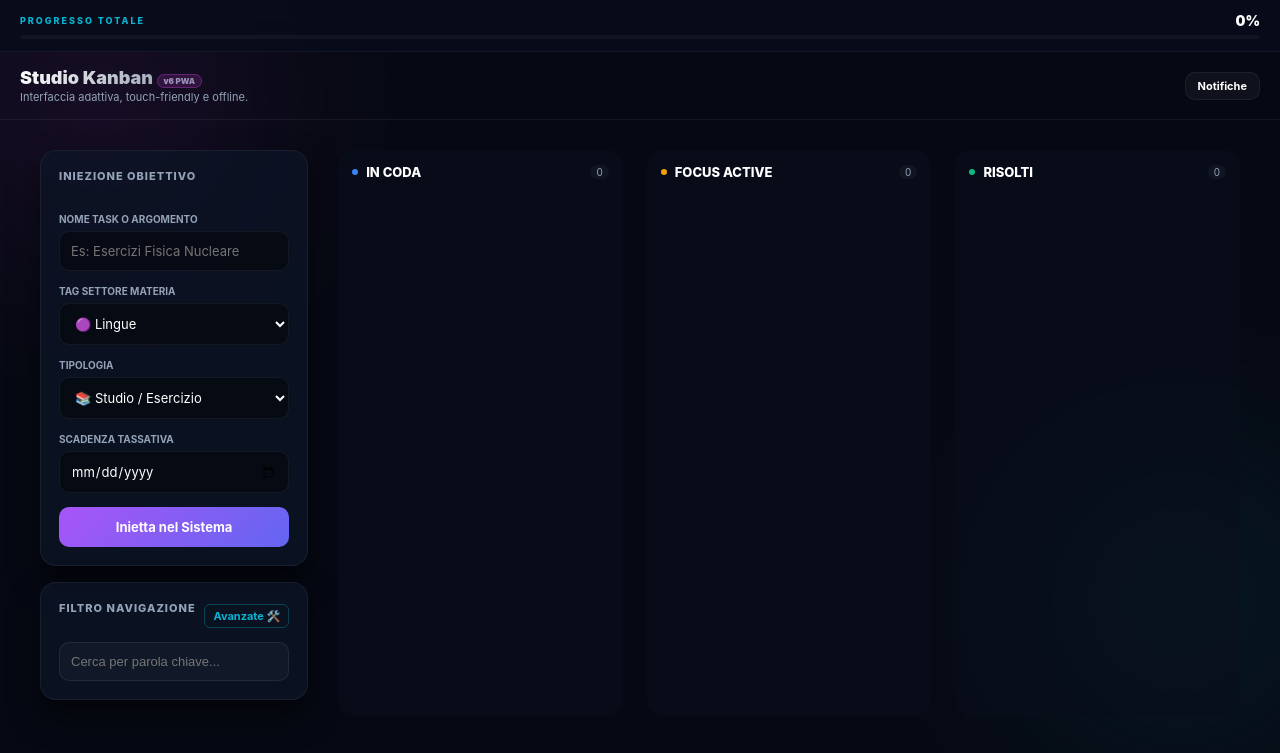
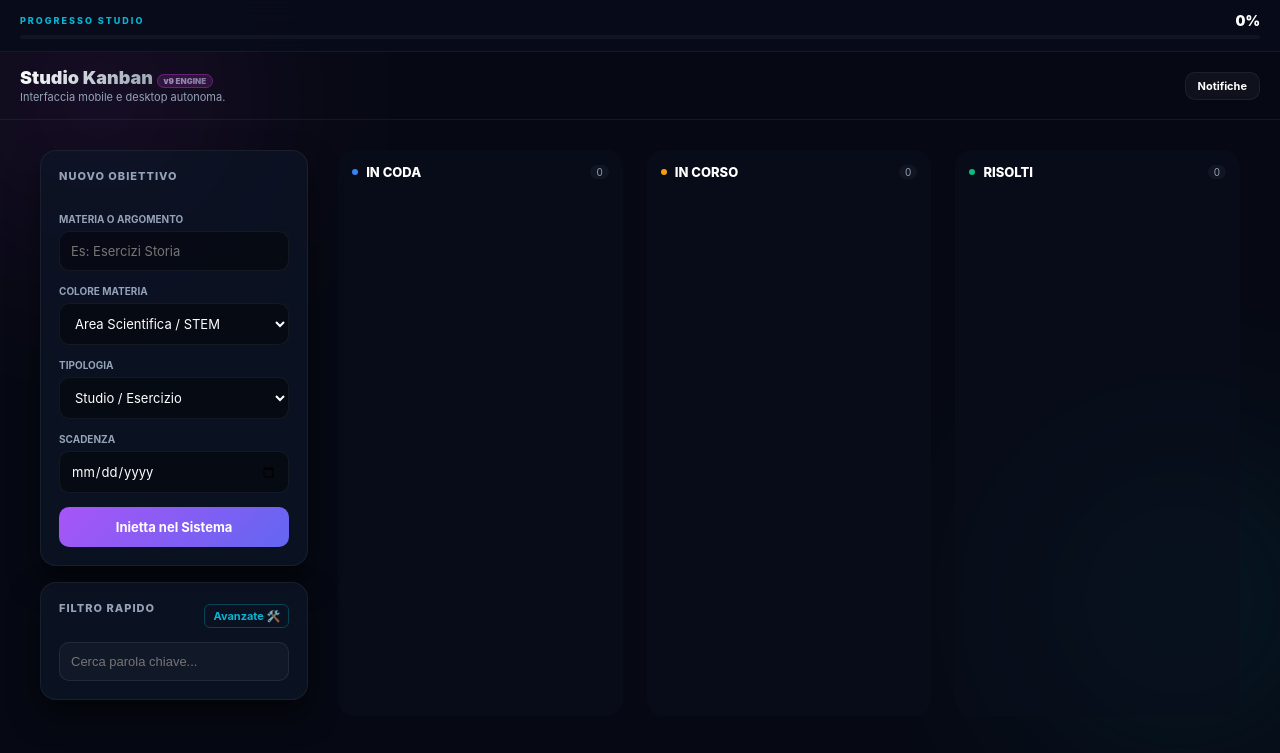
Before and after one commit to dimauroluca-glitch/Studio-Kanban-OS, a plain HTML site: page index.html in a window 1280 px wide. Shown: the top 753 px of the page. Drawn offline with Linux system fonts and the light colour scheme.

Commit message:
Update index.html

```diff
--- a/index.html
+++ b/index.html
@@ -3,21 +3,19 @@
 <head>
     <meta charset="UTF-8">
     <meta name="viewport" content="width=device-width, initial-scale=1.0, maximum-scale=1.0, user-scalable=no">
-    <title>Studio Kanban OS - Mobile & Desktop</title>
-    <!-- Parametro v=6.0 per prevenire blocchi della vecchia cache del browser -->
-    <link rel="stylesheet" href="style.css?v=6.0">
+    <title>Studio Kanban OS</title>
+    <link rel="stylesheet" href="style.css?v=9.0">
 </head>
 <body>
 
-    <!-- Sfondi sfumati ad anello gestiti nativamente da codice CSS -->
     <div class="neon-orb orb-purple"></div>
     <div class="neon-orb orb-cyan"></div>
 
     <div class="app-viewport">
-        <!-- Hub Principale per l'Avanzamento e la barra di Progresso -->
+        <!-- Hub Avanzamento Globale -->
         <div class="dashboard-progress-hub">
             <div class="hub-meta">
-                <span class="hub-subtitle">PROGRESSO TOTALE</span>
+                <span class="hub-subtitle">PROGRESSO STUDIO</span>
                 <span id="global-progress-percent" class="hub-percentage">0%</span>
             </div>
             <div class="hub-track">
@@ -25,77 +23,69 @@
             </div>
         </div>
 
-        <!-- Barra di Navigazione Superiore -->
         <header class="main-navbar">
             <div class="brand">
-                <h1>Studio Kanban <span class="badge-neon">v6 PWA</span></h1>
-                <p>Interfaccia adattiva, touch-friendly e offline.</p>
+                <h1>Studio Kanban <span class="badge-neon">v9 ENGINE</span></h1>
+                <p>Interfaccia mobile e desktop autonoma.</p>
             </div>
             <div class="navbar-actions">
                 <button id="enable-notifications" class="btn-action-glass">Notifiche</button>
             </div>
         </header>
 
-        <!-- Area Operativa Principale (Grid) -->
         <main class="workspace-grid">
-            <!-- Pannello di Controllo Sinistro / Modale a comparsa su Mobile -->
+            <!-- Pannello di Controllo -->
             <aside class="sidebar-controls mobile-panel" id="panel-form">
-                <!-- Form Creazione ed Aggiornamento Obiettivi -->
                 <div class="control-box form-card">
                     <div class="panel-header-mobile">
-                        <h2 id="form-title">Iniezione Obiettivo</h2>
+                        <h2 id="form-title">Nuovo Obiettivo</h2>
                         <button class="btn-close-panel" onclick="switchMobileView('todo')">✕</button>
                     </div>
-                    <form id="task-form" onsubmit="return false;">
+                    <!-- Nota: rimosso l'attributo action e aggiunto onsubmit per bloccare i refresh -->
+                    <form id="task-form" onsubmit="event.preventDefault(); return false;">
                         <input type="hidden" id="task-id">
-
                         <div class="input-wrapper">
-                            <label for="task-title">Nome Task o Argomento</label>
-                            <input type="text" id="task-title" required placeholder="Es: Esercizi Fisica Nucleare">
+                            <label for="task-title">Materia o Argomento</label>
+                            <input type="text" id="task-title" required placeholder="Es: Esercizi Storia">
                         </div>
-
                         <div class="input-wrapper">
-                            <label for="task-subject">Tag Settore Materia</label>
+                            <label for="task-subject">Colore Materia</label>
                             <select id="task-subject">
-                                <option value="#a855f7">🟣 Lingue</option>
-                                <option value="#f43f5e">🔴 Matematica</option>
-                                <option value="#06b6d4">🔵 Informatica</option>
-                                <option value="#10b981">🟢 Storia</option>
-                                <option value="#f59e0b">🟡 Altro</option>
+                                <option value="#a855f7">Area Scientifica / STEM</option>
+                                <option value="#f43f5e">Area Umanistica / Lingue</option>
+                                <option value="#06b6d4">Digital / Informatica</option>
+                                <option value="#10b981">Economia & Diritto</option>
+                                <option value="#f59e0b">Arte / Disegno</option>
                             </select>
                         </div>
-
                         <div class="input-wrapper">
                             <label for="task-type">Tipologia</label>
                             <select id="task-type">
-                                <option value="compito">📚 Studio / Esercizio</option>
-                                <option value="verifica">🚨 Verifica / Esame</option>
+                                <option value="compito">Studio / Esercizio</option>
+                                <option value="verifica">Verifica / Esame</option>
                             </select>
                         </div>
-
                         <div class="input-wrapper">
-                            <label for="task-date">Scadenza Tassativa</label>
+                            <label for="task-date">Scadenza</label>
                             <input type="date" id="task-date" required>
                         </div>
-
-                        <button type="submit" id="submit-btn" class="btn-neon-trigger">Inietta nel Sistema</button>
-                        <button type="button" id="cancel-edit-btn" class="btn-neon-abort hidden">Scollega Modifica</button>
+                        <!-- Tasto con id dedicato per intercettare il click senza ricaricare -->
+                        <button type="button" id="btn-submit-task" class="btn-neon-trigger">Inietta nel Sistema</button>
+                        <button type="button" id="cancel-edit-btn" class="btn-neon-abort hidden">Annulla</button>
                     </form>
                 </div>
 
-                <!-- Centro Filtri Avanzato -->
+                <!-- Centro Filtri -->
                 <div class="control-box filter-card">
                     <div class="filter-header-action">
-                        <h2>Filtro Navigazione</h2>
+                        <h2>Filtro Rapido</h2>
                         <button id="toggle-filter-panel" class="btn-subtle-toggle">Avanzate 🛠️</button>
                     </div>
+                    <input type="text" id="search-input" class="search-neon" placeholder="Cerca parola chiave...">
 
-                    <input type="text" id="search-input" class="search-neon" placeholder="Cerca per parola chiave...">
-
-                    <!-- Sotto-pannello ad attivazione ed animazione dinamica -->
                     <div id="advanced-filter-panel" class="advanced-panel hidden-panel">
                         <div class="filter-group-row">
-                            <label>Per Tipo:</label>
+                            <label>Tipo:</label>
                             <div class="filter-options">
                                 <button class="filter-chip active" data-filter-type="all">Tutti</button>
                                 <button class="filter-chip" data-filter-type="compito">Studio</button>
@@ -103,7 +93,7 @@
                             </div>
                         </div>
                         <div class="filter-group-row">
-                            <label>Per Priorità:</label>
+                            <label>Priorità:</label>
                             <div class="filter-options">
                                 <button class="filter-chip active" data-filter-prio="all">Tutte</button>
                                 <button class="filter-chip chip-high" data-filter-prio="Urgente">Urgente</button>
@@ -114,39 +104,27 @@
                 </div>
             </aside>
 
-            <!-- Lavagna Kanban / Mazzo Colonne Adattive -->
+            <!-- Tavola delle Colonne -->
             <section class="kanban-deck">
-                <!-- COLONNA: TODO -->
                 <div class="deck-column mobile-column" id="col-todo">
                     <div class="column-top">
-                        <div class="title-flow">
-                            <span class="neon-glow-dot dot-todo"></span>
-                            <h2>In Coda</h2>
-                        </div>
+                        <div class="title-flow"><span class="neon-glow-dot dot-todo"></span><h2>In Coda</h2></div>
                         <span class="badge-counter" id="count-todo">0</span>
                     </div>
                     <div class="task-dropzone" id="list-todo"></div>
                 </div>
 
-                <!-- COLONNA: IN PROGRESS -->
                 <div class="deck-column mobile-column" id="col-progress">
                     <div class="column-top">
-                        <div class="title-flow">
-                            <span class="neon-glow-dot dot-progress"></span>
-                            <h2>Focus Active</h2>
-                        </div>
+                        <div class="title-flow"><span class="neon-glow-dot dot-progress"></span><h2>In Corso</h2></div>
                         <span class="badge-counter" id="count-progress">0</span>
                     </div>
                     <div class="task-dropzone" id="list-progress"></div>
                 </div>
 
-                <!-- COLONNA: DONE -->
                 <div class="deck-column mobile-column" id="col-done">
                     <div class="column-top">
-                        <div class="title-flow">
-                            <span class="neon-glow-dot dot-done"></span>
-                            <h2>Risolti</h2>
-                        </div>
+                        <div class="title-flow"><span class="neon-glow-dot dot-done"></span><h2>Risolti</h2></div>
                         <span class="badge-counter" id="count-done">0</span>
                     </div>
                     <div class="task-dropzone" id="list-done"></div>
@@ -154,28 +132,23 @@
             </section>
         </main>
 
-        <!-- BARRA DI NAVIGAZIONE INFERIORE (Attiva ed esclusiva per dispositivi Mobile) -->
+        <!-- Barra Inferiore Mobile -->
         <nav class="mobile-nav-bar">
             <button class="nav-item active" id="nav-todo" onclick="switchMobileView('todo')">
-                <span class="nav-icon">📋</span>
-                <span class="nav-label">In Coda</span>
+                <span class="nav-icon">📋</span><span class="nav-label">In Coda</span>
             </button>
             <button class="nav-item" id="nav-progress" onclick="switchMobileView('progress')">
-                <span class="nav-icon">⚡</span>
-                <span class="nav-label">Focus</span>
+                <span class="nav-icon">⚡</span><span class="nav-label">Focus</span>
             </button>
             <button class="nav-item" id="nav-done" onclick="switchMobileView('done')">
-                <span class="nav-icon">✅</span>
-                <span class="nav-label">Risolti</span>
+                <span class="nav-icon">✅</span><span class="nav-label">Risolti</span>
             </button>
             <button class="nav-item nav-item-add" id="nav-form" onclick="switchMobileView('form')">
-                <span class="nav-icon">+</span>
-                <span class="nav-label">Nuovo</span>
+                <span class="nav-icon">+</span><span class="nav-label">Nuovo</span>
             </button>
         </nav>
     </div>
 
-    <!-- Collegamento JS con parametro versione per forzare l'aggiornamento -->
-    <script src="script.js?v=6.0"></script>
+    <script src="script.js?v=9.0"></script>
 </body>
 </html>
```
